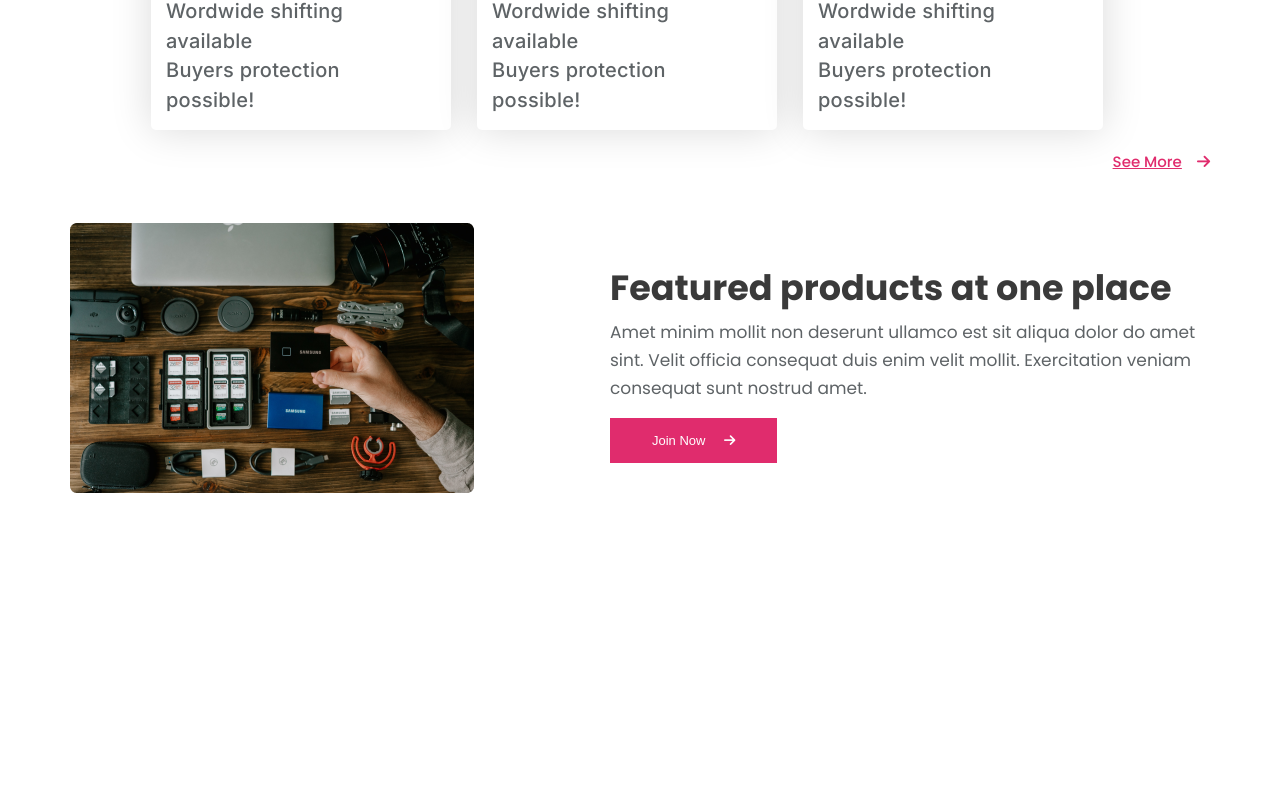
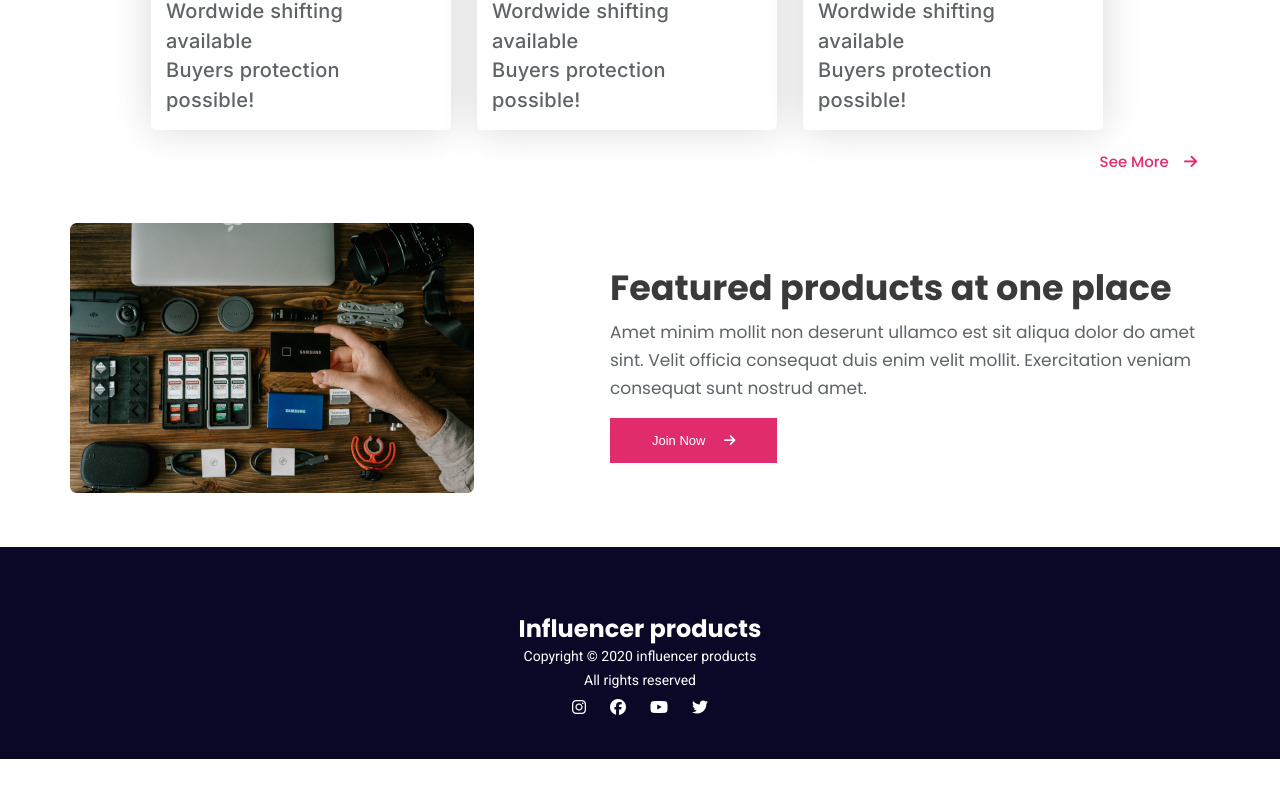
Before and after one commit to Ratan-code-SR/new-E-commerce-website-template-responsive-design, a plain HTML site: page index.html in a window 1280 px wide. Shown: the part 2151-2949 px from the top of the page. Before the commit the page ends 2698 px from the top, so only its background shows below. Drawn offline with Linux system fonts and the light colour scheme.

Commit message:
footer section added

```diff
--- a/index.html
+++ b/index.html
@@ -256,7 +256,21 @@
         </section>
     </main>
     <!-- footer -->
-    <footer></footer>
+    <footer>
+        <div class="container">
+            <div class="footer-section">
+                <h2>Influencer products</h2>
+                <p>Copyright © 2020 influencer products</p>
+                <p>All rights reserved</p>
+                <ul>
+                    <li><a href="#"><i class="fa-brands fa-instagram"></i></a></li>
+                    <li><a href="#"><i class="fa-brands fa-facebook"></i></a></li>
+                    <li><a href="#"><i class="fa-brands fa-youtube"></i></a></li>
+                    <li><a href="#"><i class="fa-brands fa-twitter"></i></a></li>
+                </ul>
+            </div>
+        </div>
+    </footer>
 </body>
 
 </html>
--- a/style.css
+++ b/style.css
@@ -209,6 +209,7 @@ span.comment {
 .learn-more-btn {
     display: flex;
     justify-content: flex-end;
+    margin-right: 13px;
 }
 
 .learn-more-btn a {
@@ -216,6 +217,7 @@ span.comment {
     font-family: var(--primary-font);
     font-size: 15px;
     font-weight: 500;
+    text-decoration: none;
 }
 
 
@@ -252,3 +254,42 @@ span.comment {
 button.btn-primary.feature-btn {
     border-radius: 0;
 }
+
+
+/* footer-section */
+footer {
+    background-color: #0a0826;
+    line-height: 20px;
+    margin: 50px 0;
+}
+
+.footer-section {
+    text-align: center;
+    padding: 36px 0;
+    line-height: 31px;
+}
+
+.footer-section h2 {
+    color: var(--white-color);
+    margin-top: 30px;
+    font-family: var(--primary-font);
+    font-size: 24px;
+    font-weight: 700;
+
+}
+
+.footer-section p {
+    color: var(--white-color);
+    font-family: var(--tird-font);
+    font-size: 14px;
+    line-height: 24px;
+}
+
+.footer-section li {
+    display: inline-block;
+}
+
+.footer-section li a {
+    color: var(--white-color);
+    padding: 0 10px;
+}
```
